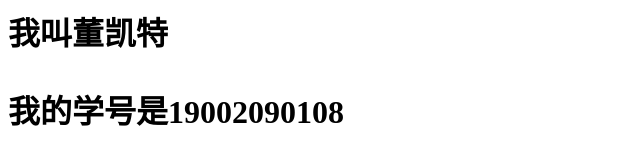
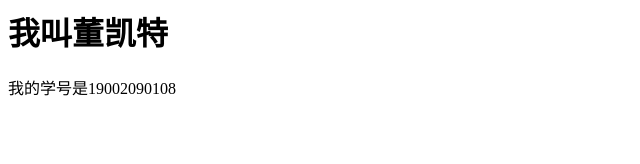
Before and after one commit to mangosq/mangosq.github.io, a plain HTML site: page index.html in a window 1280 px wide. Shown: the whole page, without its empty margins (0-640 px from the left). Drawn offline with Linux system fonts and the light colour scheme.

Commit message:
Update index.html

```diff
--- a/index.html
+++ b/index.html
@@ -1,6 +1,6 @@
 <html>
 <body>
-  <h1>我叫董凯特<h1>
+  <h1>我叫董凯特</h1>
   <p>我的学号是19002090108</p>
 </body>
 </html>
```
